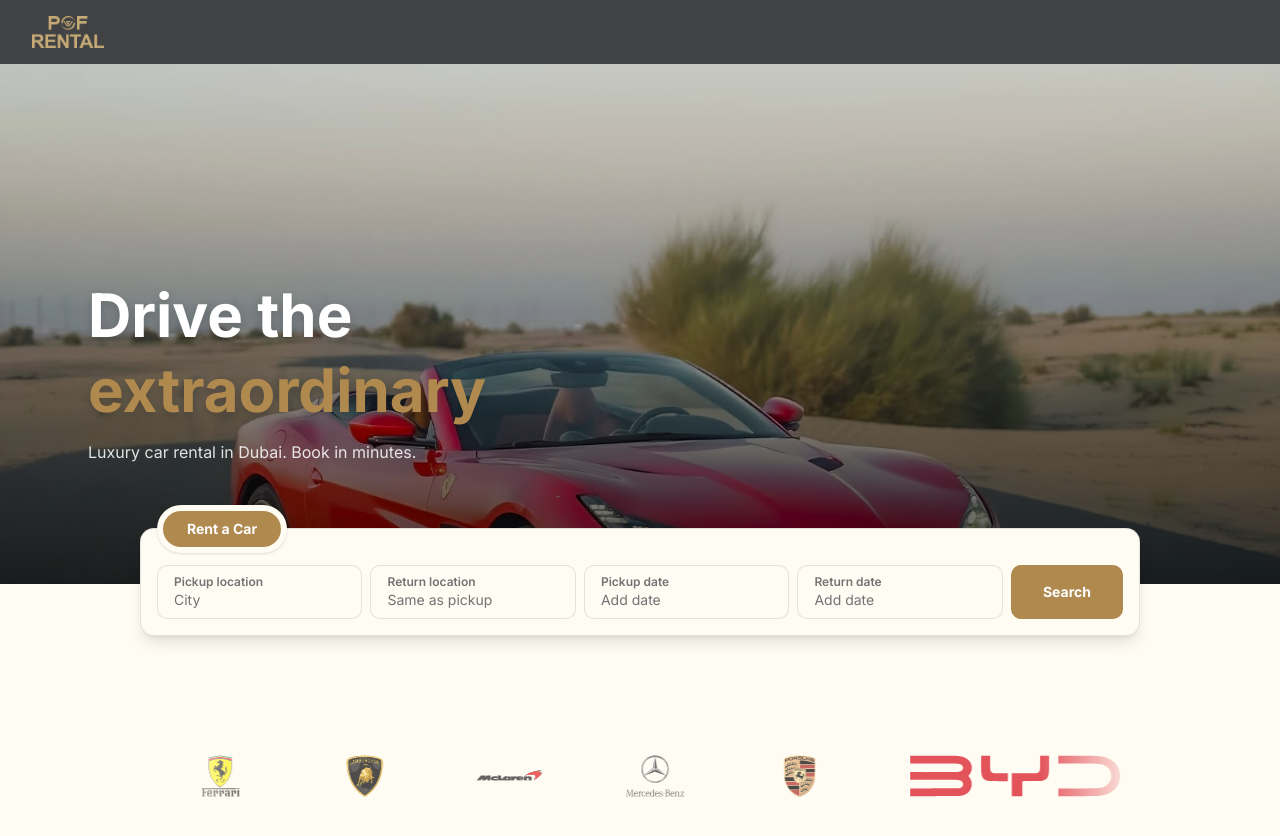
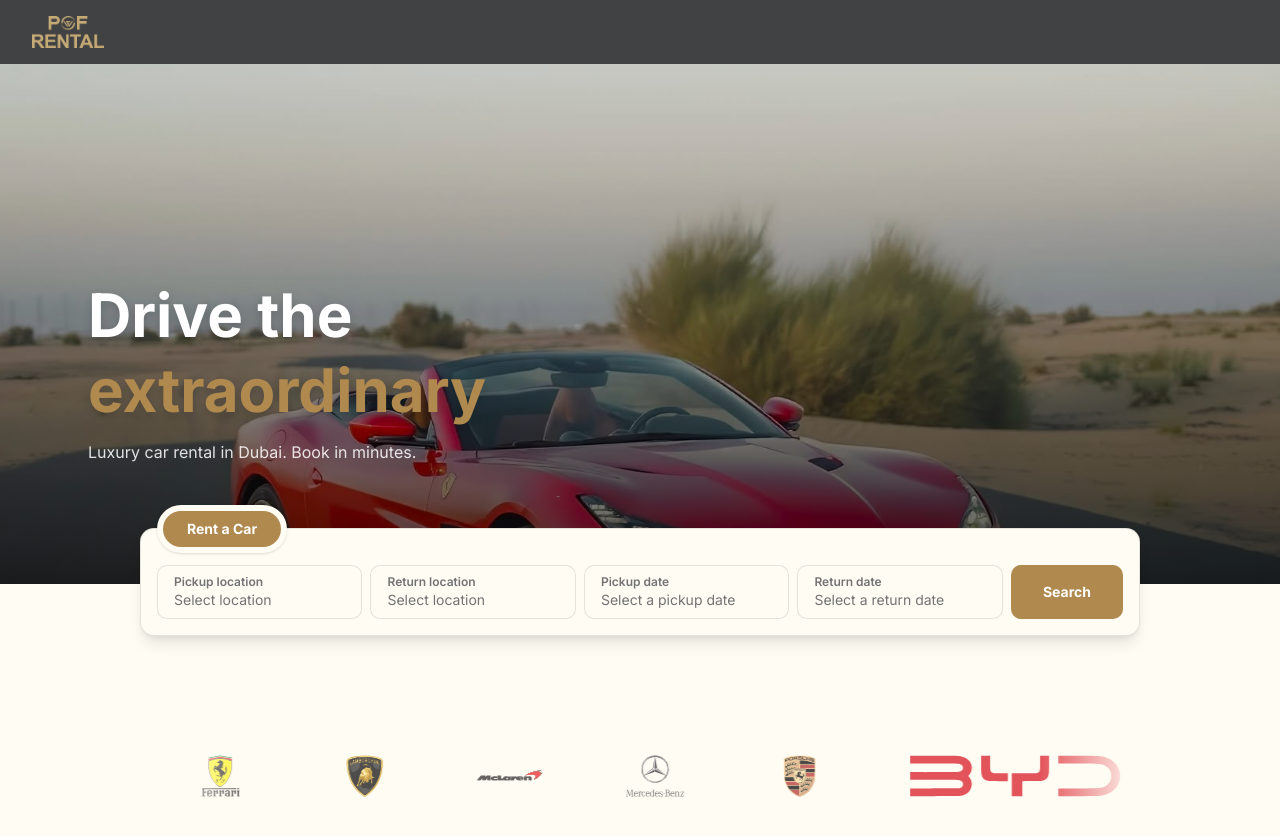
Before and after one commit to scottii333/pof-rental-platform, a Next.js app: page /easytogo in a window 1280 px wide. Shown: the top 836 px of the page. Built offline with nearby package versions, Linux system fonts and the light colour scheme.

Commit message:
feat: add location selection and date-time picker

```diff
--- a/src/components/layout/hero-section.tsx
+++ b/src/components/layout/hero-section.tsx
@@ -4,24 +4,41 @@ import Image from "next/image";
 import { useEffect, useRef, useState } from "react";
 
 import BrandMarquee from "./brand-marquee";
+import DateTimePicker from "./date-time-picker";
+
+const LOCATION = "Dubai Sheikh Zayed Road (POF Rental)";
 
 const FIELDS = [
   {
     key: "pickupLocation",
     label: "Pickup location",
-    placeholder: "City",
+    placeholder: "Select location",
+    type: "location" as const,
   },
   {
     key: "returnLocation",
     label: "Return location",
-    placeholder: "Same as pickup",
+    placeholder: "Select location",
+    type: "location" as const,
   },
-  { key: "pickupDate", label: "Pickup date", placeholder: "Add date" },
-  { key: "returnDate", label: "Return date", placeholder: "Add date" },
+  {
+    key: "pickupDate",
+    label: "Pickup date",
+    placeholder: "Select a pickup date",
+    type: "date" as const,
+  },
+  {
+    key: "returnDate",
+    label: "Return date",
+    placeholder: "Select a return date",
+    type: "date" as const,
+  },
 ];
 
 const HeroSection = () => {
   const [open, setOpen] = useState<string | null>(null);
+  const [values, setValues] = useState<Record<string, string>>({});
+  const [dates, setDates] = useState<Record<string, Date>>({});
   const containerRef = useRef<HTMLDivElement>(null);
 
   useEffect(() => {
@@ -108,17 +125,68 @@ const HeroSection = () => {
                   <span className="text-xs font-semibold text-muted-foreground">
                     {field.label}
                   </span>
-                  <span className="truncate text-sm font-normal text-muted-foreground">
-                    {field.placeholder}
+                  <span
+                    className={`truncate text-sm font-normal ${
+                      values[field.key]
+                        ? "text-black"
+                        : "text-muted-foreground"
+                    }`}
+                  >
+                    {values[field.key] || field.placeholder}
                   </span>
                 </button>
 
                 {open === field.key && (
-                  <div className="absolute left-0 top-full z-30 mt-2 w-full min-w-64 rounded-lg border border-black/10 bg-background p-4 shadow-lg">
-                    <p className="text-sm font-semibold">{field.label}</p>
-                    <p className="mt-1 text-xs text-muted-foreground">
-                      Popover content for {field.label.toLowerCase()}.
-                    </p>
+                  <div
+                    className={`absolute left-0 top-full z-30 mt-2 rounded-lg border border-black/10 bg-background p-3 shadow-lg ${
+                      field.type === "date"
+                        ? "w-full sm:w-md lg:w-120"
+                        : "w-full lg:w-[200%] lg:min-w-[200%]"
+                    }`}
+                  >
+                    {field.type === "location" ? (
+                      <>
+                      <p className="px-3 pb-2 pt-1 text-xs font-semibold text-muted-foreground">
+                        Select location
+                      </p>
+                      <button
+                        type="button"
+                        onClick={() => {
+                          setValues((prev) => ({
+                            ...prev,
+                            [field.key]: LOCATION,
+                          }));
+                          setOpen(null);
+                        }}
+                        className={`flex w-full items-start gap-2 rounded-md px-3 py-2 text-left text-sm text-black transition-colors hover:bg-black/5 ${
+                          values[field.key] === LOCATION
+                            ? "font-semibold underline decoration-[#b0894f] underline-offset-4"
+                            : ""
+                        }`}
+                      >
+                        {LOCATION}
+                      </button>
+                      <p className="px-3 pb-1 pt-2 text-xs text-muted-foreground">
+                        Operating hours: Mon–Sat, 9:00 AM – 6:00 PM
+                      </p>
+                      </>
+                    ) : (
+                      <DateTimePicker
+                        minDate={
+                          field.key === "returnDate"
+                            ? dates.pickupDate
+                            : undefined
+                        }
+                        onSelect={(display, date) => {
+                          setValues((prev) => ({
+                            ...prev,
+                            [field.key]: display,
+                          }));
+                          setDates((prev) => ({ ...prev, [field.key]: date }));
+                          setOpen(null);
+                        }}
+                      />
+                    )}
                   </div>
                 )}
               </div>
```
